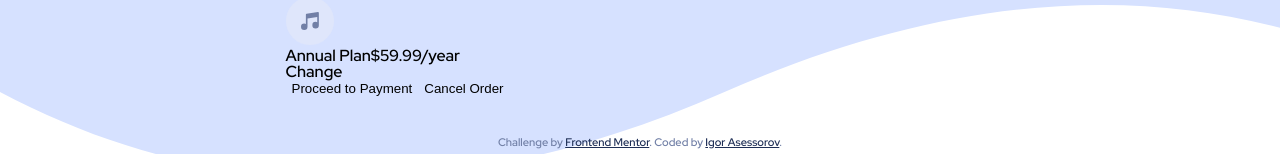
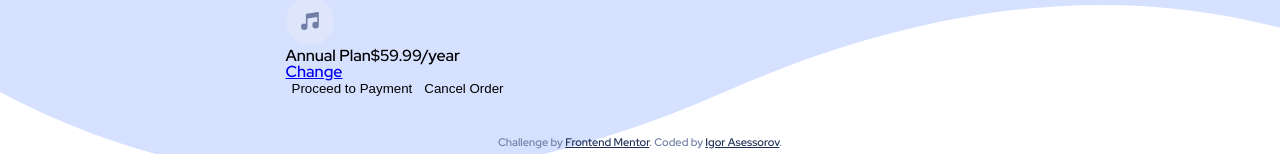
Before and after one commit to Frontend-Mentor-Pets/newbie-order-summary-component, a React (Create React App) app: page / in a window 1280 px wide. Shown: the part 258-412 px from the top of the page. Built offline with nearby package versions, Linux system fonts and the light colour scheme.

Commit message:
refactor: div to a

```diff
--- a/src/components/Card/Card.tsx
+++ b/src/components/Card/Card.tsx
@@ -20,9 +20,9 @@ const Card = () => {
           <span className={styles.name}> Annual Plan</span>
           <span className={styles.price}>$59.99/year</span>
         </div>
-        <div className={styles.change}>
-          <span>Change</span>
-        </div>
+        <a href='#!' className={styles.change}>
+          Change
+        </a>
       </div>
       <button className={styles.proceed}>Proceed to Payment</button>
       <button className={styles.cancel}>Cancel Order</button>
```
